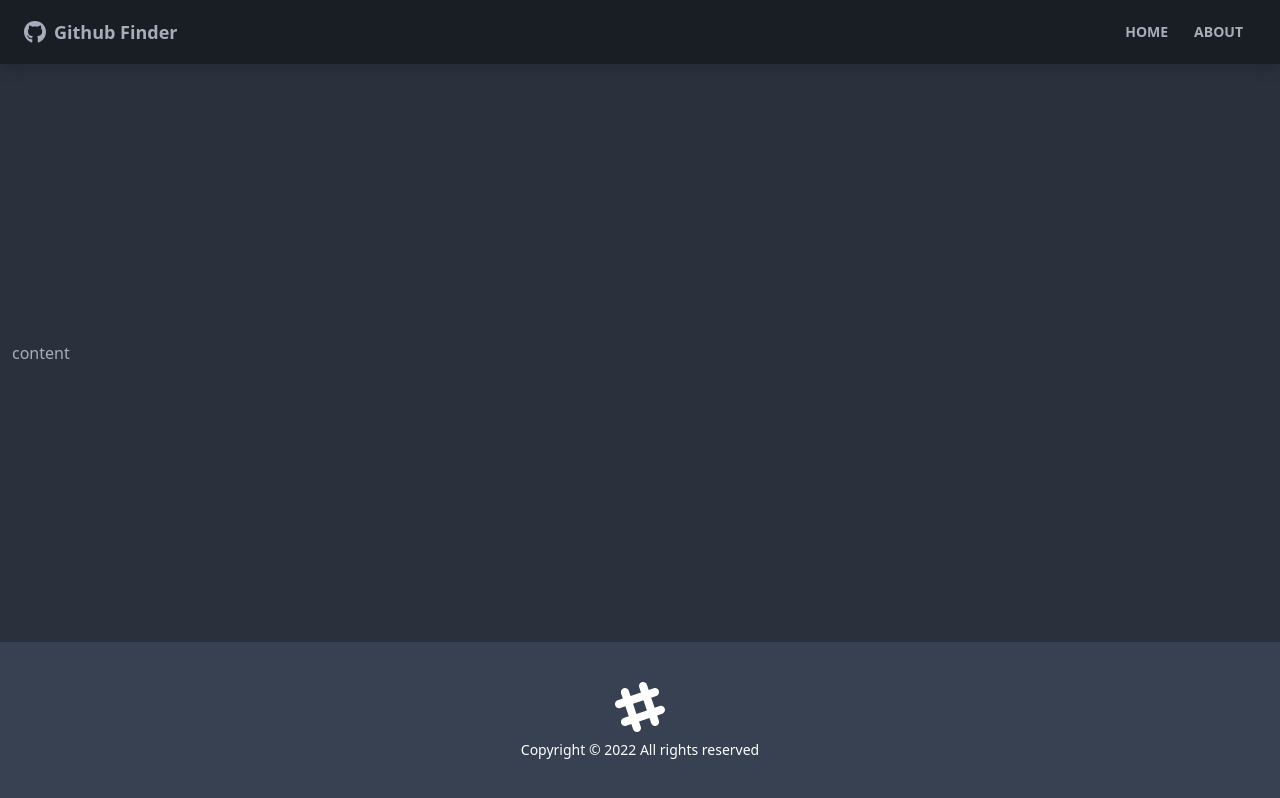
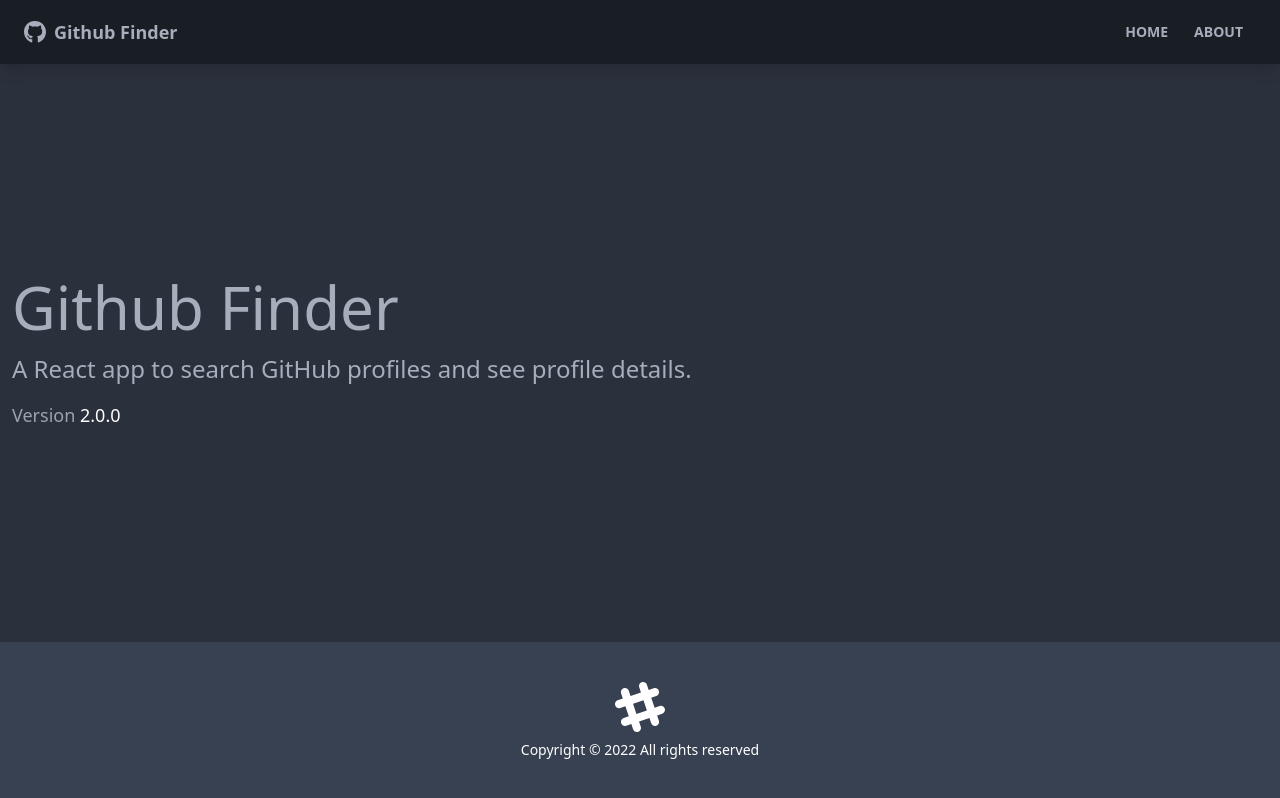
Before and after one commit to okaanyildiz/react-github-finder-v2, a React (Create React App) app: page /about in a window 1280 px wide. Built offline with nearby package versions, Linux system fonts and the light colour scheme.

Commit message:
Making the Home, About, NotFound pages and pages routes

```diff
--- a/src/App.js
+++ b/src/App.js
@@ -1,6 +1,9 @@
 import { BrowserRouter as Router, Route, Routes } from 'react-router-dom'
 import Navbar from './components/layout/Navbar'
 import Footer from './components/layout/Footer'
+import Home from './pages/Home'
+import About from './pages/About'
+import NotFound from './pages/NotFound'
 
 function App() {
   return (
@@ -9,7 +12,12 @@
         <Navbar />
 
         <main className='container mx-auto px-3 pb-12'>
-          content
+          <Routes>
+            <Route path='/' element={<Home />} />
+            <Route path='/about' element={<About />} />
+            <Route path='/notfound' element={<NotFound />} />
+            <Route path='*' element={<NotFound />} />
+          </Routes>
         </main>
 
         <Footer />
--- /dev/null
+++ b/src/pages/About.jsx
@@ -0,0 +1,16 @@
+function About() {
+    return (
+        <div>
+            <h1 className='text-6xl mb-4'>Github Finder</h1>
+            <p className='mb-4 text-2xl font-light'>
+                A React app to search GitHub profiles and see profile details.
+            </p>
+            <p className='text-lg text-gray-400'>
+                Version <span className='text-white'>2.0.0</span>
+            </p>
+
+        </div>
+    )
+}
+
+export default About
--- /dev/null
+++ b/src/pages/Home.jsx
@@ -0,0 +1,7 @@
+function Home() {
+    return (
+        <div>Home</div>
+    )
+}
+
+export default Home
--- /dev/null
+++ b/src/pages/NotFound.jsx
@@ -0,0 +1,21 @@
+import { Link } from 'react-router-dom'
+import { FaHome } from 'react-icons/fa'
+
+function NotFound() {
+    return (
+        <div className='hero'>
+            <div className='text-center hero-content'>
+                <div className='max-w-lg'>
+                    <h1 className='text-8xl font-bold mb-8'>Hmmm…</h1>
+                    <p className='text-5xl mb-8'>404 - Page Not Found!</p>
+                    <Link className='btn btn-primary btn-lg' to='/'>
+                        <FaHome className='mr-2' />
+                        Back To Home
+                    </Link>
+                </div>
+            </div>
+        </div>
+    )
+}
+
+export default NotFound
```
